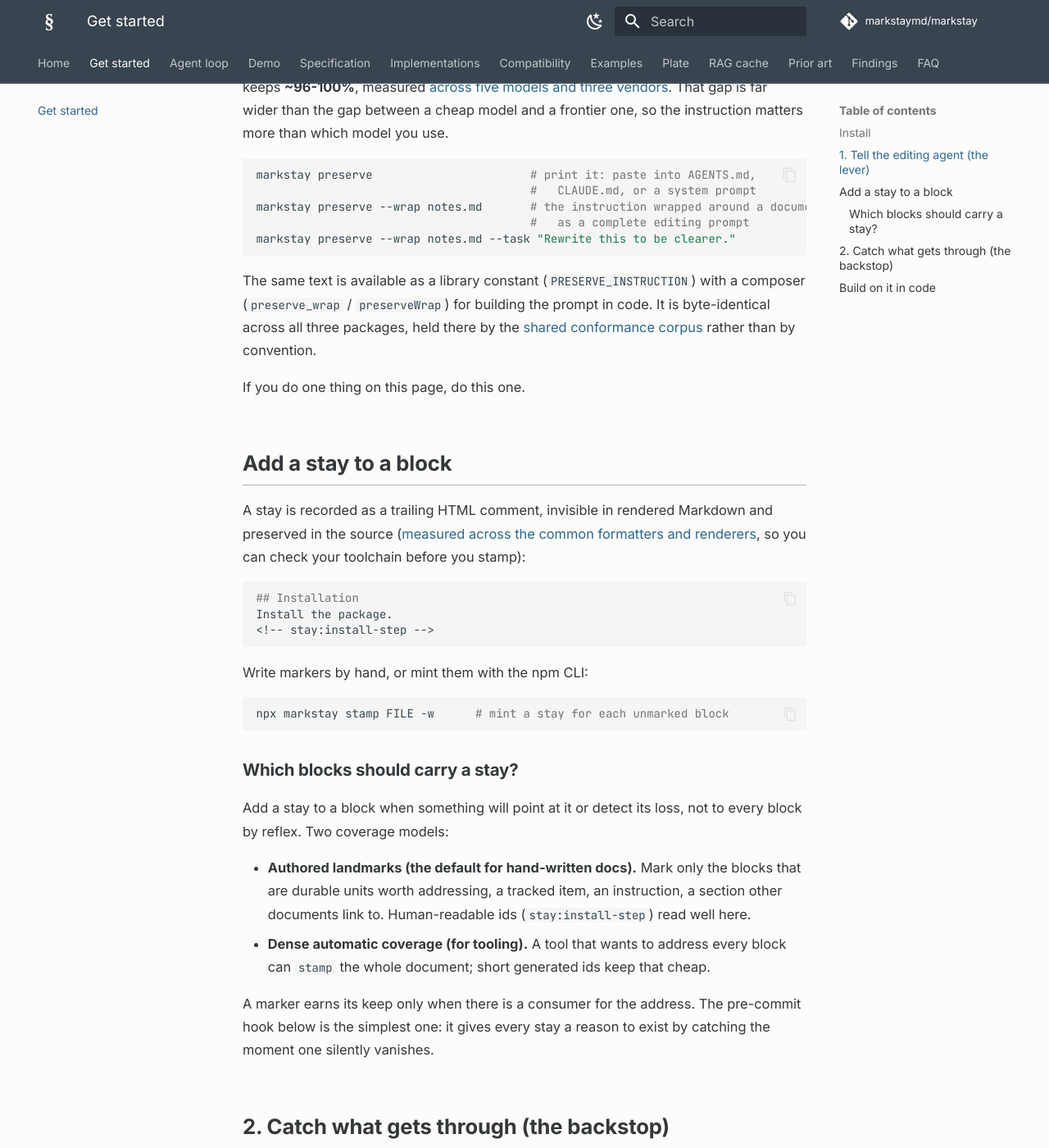
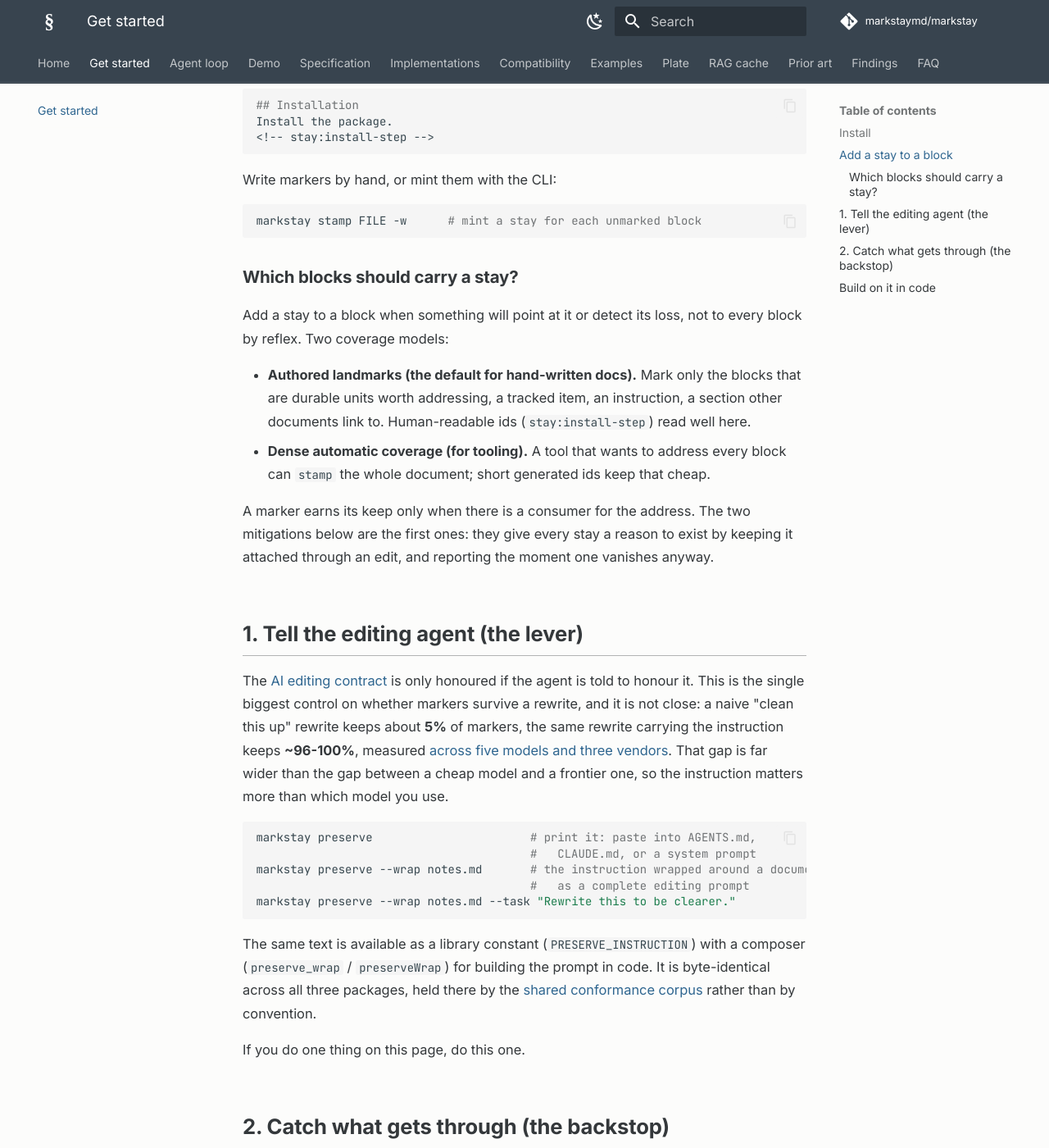
Before and after one commit to markstaymd/markstay, an MkDocs documentation site: the page built from docs/get-started.md, in a window 1280 px wide and 1400 px high, scrolled down 803 px. Shown: the whole window at 82% size. Built offline with MkDocs 1.6.1 and Material for MkDocs 9.7.7, drawn with Linux system fonts in a browser that asks for light colours; comment, search, counter and statistics services are not loaded; part of the change alters nothing that is shown; some of the changed text lies outside the part shown.

Commit message:
docs: keep the two mitigations adjacent on Get started
Adding a stay came between steps 1 and 2, so the numbered pair read as interrupted.
It now sits before them, which also matches the order a reader does the work in:
mark the blocks, then keep them attached, then catch what slips through.

Also drops an `npx` from the stamp example, since the surrounding page no longer
assumes the npm package specifically.

Co-Authored-By: Claude Opus 5 (1M context) <noreply@anthropic.com>

````diff
--- a/docs/get-started.md
+++ b/docs/get-started.md
@@ -18,6 +18,39 @@ npm install -g markstay      # or globally
 pip install markstay         # PyPI
 cargo install markstay       # crates.io, a single static binary
 ```
+
+## Add a stay to a block
+
+A stay is recorded as a trailing HTML comment, invisible in rendered Markdown and
+preserved in the source ([measured across the common formatters and
+renderers](compat.md), so you can check your toolchain before you stamp):
+
+```md
+## Installation
+Install the package.
+<!-- stay:install-step -->
+```
+
+Write markers by hand, or mint them with the CLI:
+
+```bash
+markstay stamp FILE -w      # mint a stay for each unmarked block
+```
+
+### Which blocks should carry a stay?
+
+Add a stay to a block when something will point at it or detect its loss, not to
+every block by reflex. Two coverage models:
+
+- **Authored landmarks (the default for hand-written docs).** Mark only the blocks
+  that are durable units worth addressing, a tracked item, an instruction, a section
+  other documents link to. Human-readable ids (`stay:install-step`) read well here.
+- **Dense automatic coverage (for tooling).** A tool that wants to address every
+  block can `stamp` the whole document; short generated ids keep that cheap.
+
+A marker earns its keep only when there is a consumer for the address. The two
+mitigations below are the first ones: they give every stay a reason to exist by
+keeping it attached through an edit, and reporting the moment one vanishes anyway.
 
 ## 1. Tell the editing agent (the lever)
 
@@ -43,39 +76,6 @@ byte-identical across all three packages, held there by the
 [shared conformance corpus](implementations.md) rather than by convention.
 
 If you do one thing on this page, do this one.
-
-## Add a stay to a block
-
-A stay is recorded as a trailing HTML comment, invisible in rendered Markdown and
-preserved in the source ([measured across the common formatters and
-renderers](compat.md), so you can check your toolchain before you stamp):
-
-```md
-## Installation
-Install the package.
-<!-- stay:install-step -->
-```
-
-Write markers by hand, or mint them with the npm CLI:
-
-```bash
-npx markstay stamp FILE -w      # mint a stay for each unmarked block
-```
-
-### Which blocks should carry a stay?
-
-Add a stay to a block when something will point at it or detect its loss, not to
-every block by reflex. Two coverage models:
-
-- **Authored landmarks (the default for hand-written docs).** Mark only the blocks
-  that are durable units worth addressing, a tracked item, an instruction, a section
-  other documents link to. Human-readable ids (`stay:install-step`) read well here.
-- **Dense automatic coverage (for tooling).** A tool that wants to address every
-  block can `stamp` the whole document; short generated ids keep that cheap.
-
-A marker earns its keep only when there is a consumer for the address. The
-pre-commit hook below is the simplest one: it gives every stay a reason to exist by
-catching the moment one silently vanishes.
 
 ## 2. Catch what gets through (the backstop)
 
````
